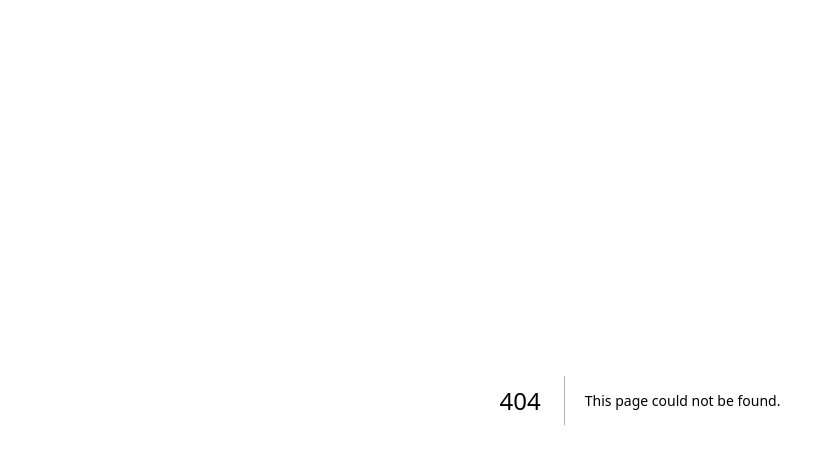
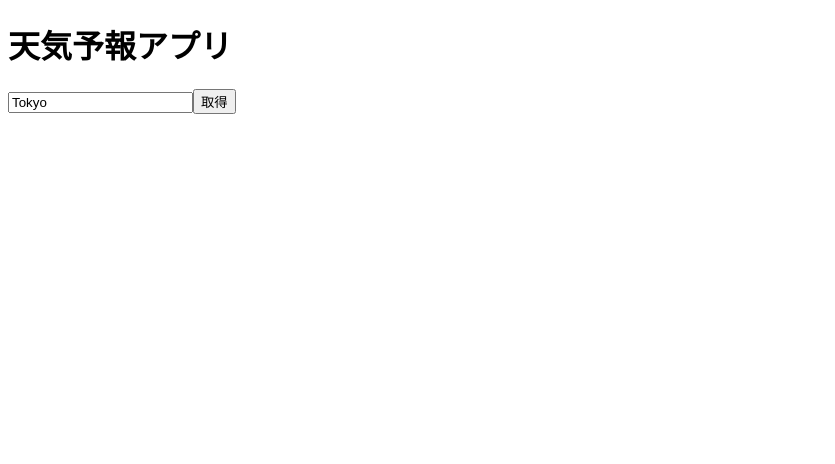
Before and after one commit to kojiman-git/next_practice, a Next.js app: page /020_Weather_Forecast in a window 1280 px wide. Before the commit this address had no page. Shown: the top 464 px of the page, without its empty margins (0-835 px from the left). Built offline with nearby package versions, Linux system fonts and the light colour scheme.

Commit message:
天気予報アプリを実装

```diff
--- /dev/null
+++ b/src/app/020_Weather_Forecast/page.js
@@ -0,0 +1,63 @@
+"use client";
+import { useState } from 'react';
+import axios from 'axios';
+
+const Home = () => {
+  const [weather, setWeather] = useState(null);
+  const [forecast, setForecast] = useState(null);
+  const [city, setCity] = useState('Tokyo');
+  const [loading, setLoading] = useState(false);
+  const [error, setError] = useState(null);
+
+  const fetchWeatherData = async () => {
+    setLoading(true);
+    setError(null);
+    try {
+      // 現在の天気情報を取得
+      const response = await axios.get(`https://api.openweathermap.org/data/2.5/weather?q=${city}&appid=${process.env.NEXT_PUBLIC_WEATHER_API_KEY}&units=metric`);
+      setWeather(response.data);
+
+      // 明日の天気予報を取得
+      const forecastResponse = await axios.get(`https://api.openweathermap.org/data/2.5/forecast?q=${city}&appid=${process.env.NEXT_PUBLIC_WEATHER_API_KEY}&units=metric`);
+      setForecast(forecastResponse.data.list[8]); // 明日の天気を取得（3時間ごとのデータのため、適切なインデックスを指定）
+    } catch (err) {
+      setError('天気情報を取得できませんでした。');
+    } finally {
+      setLoading(false);
+    }
+  };
+
+  return (
+    <div>
+      <h1>天気予報アプリ</h1>
+      <input
+        type="text"
+        value={city}
+        onChange={(e) => setCity(e.target.value)}
+        placeholder="都市名を入力"
+      />
+      <button onClick={fetchWeatherData}>取得</button>
+
+      {loading && <p>読み込み中...</p>}
+      {error && <p>{error}</p>}
+      {weather && (
+        <div>
+          <h2>現在の天気: {weather.name}</h2>
+          <p>温度: {weather.main.temp}°C</p>
+          <p>湿度: {weather.main.humidity}%</p>
+          <p>天気: {weather.weather[0].description}</p>
+        </div>
+      )}
+      {forecast && (
+        <div>
+          <h2>明日の天気予報</h2>
+          <p>温度: {forecast.main.temp}°C</p>
+          <p>湿度: {forecast.main.humidity}%</p>
+          <p>天気: {forecast.weather[0].description}</p>
+        </div>
+      )}
+    </div>
+  );
+};
+
+export default Home;
--- a/src/data/nav.js
+++ b/src/data/nav.js
@@ -1,4 +1,5 @@
 export const navList = [
   "010_TodoList",
   "010_TodoList_Material_UI",
+  "020_Weather_Forecast",
 ];
```
